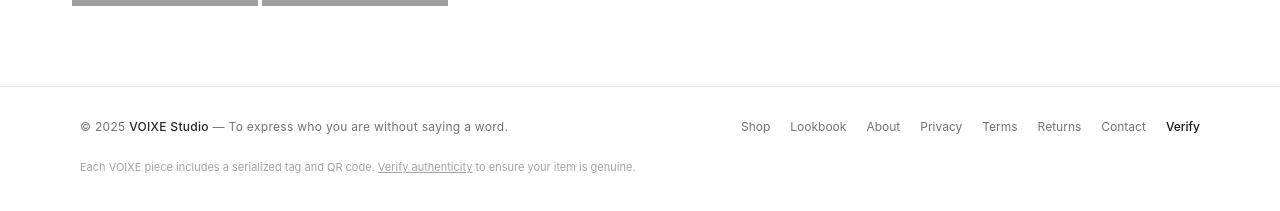
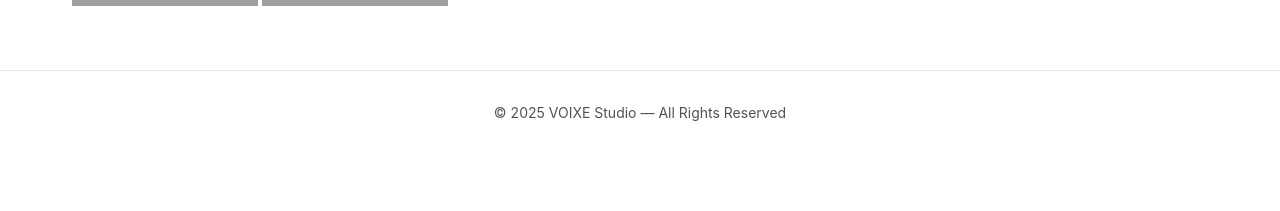
Before and after one commit to Voixerepo/voixe-final, a Next.js app: page / in a window 1280 px wide. Shown: the part 1258-1469 px from the top of the page. After the commit the page ends 1413 px from the top, so only its background shows below. Built offline with nearby package versions, Linux system fonts and the light colour scheme; grey boxes are pictures that could not be loaded.

Commit message:
FooterMinimal.tsx

```diff
--- a/components/FooterMinimal.tsx
+++ b/components/FooterMinimal.tsx
@@ -1,38 +1,7 @@
-import Link from "next/link"
-
 export default function FooterMinimal() {
   return (
-    <footer className="w-full mt-20 mb-10 border-t border-neutral-200 pt-8">
-      <div className="max-w-6xl mx-auto px-4 flex flex-col md:flex-row items-center justify-between gap-4 text-[11px] md:text-xs text-neutral-500">
-        {/* Left section — brand line */}
-        <p className="tracking-wide text-center md:text-left">
-          © {new Date().getFullYear()}{" "}
-          <span className="text-neutral-800 font-medium">VOIXE Studio</span> — To express who you are without saying a word.
-        </p>
-
-        {/* Right section — footer links */}
-        <nav className="flex flex-wrap items-center justify-center gap-5">
-          <Link href="/shop" className="hover:text-neutral-900 transition">Shop</Link>
-          <Link href="/lookbook" className="hover:text-neutral-900 transition">Lookbook</Link>
-          <Link href="/about" className="hover:text-neutral-900 transition">About</Link>
-          <Link href="/privacy" className="hover:text-neutral-900 transition">Privacy</Link>
-          <Link href="/terms" className="hover:text-neutral-900 transition">Terms</Link>
-          <Link href="/returns" className="hover:text-neutral-900 transition">Returns</Link>
-          <Link href="/contact" className="hover:text-neutral-900 transition">Contact</Link>
-          <Link href="/verify" className="text-neutral-900 font-medium transition">Verify</Link>
-        </nav>
-      </div>
-
-      {/* Authenticity note */}
-      <div className="max-w-6xl mx-auto px-4 mt-6 text-center md:text-left text-[11px] text-neutral-400 leading-relaxed">
-        <p>
-          Each VOIXE piece includes a serialized tag and QR code.{" "}
-          <Link href="/verify" className="underline hover:text-neutral-700 transition">
-            Verify authenticity
-          </Link>{" "}
-          to ensure your item is genuine.
-        </p>
-      </div>
+    <footer className="border-t border-neutral-200 mt-16 py-8 text-center text-sm text-neutral-600">
+      <div>© {new Date().getFullYear()} VOIXE Studio — All Rights Reserved</div>
     </footer>
   )
 }
```
